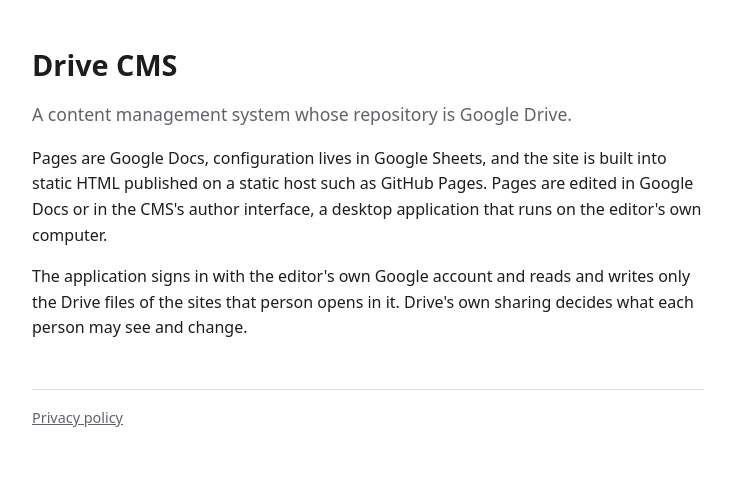
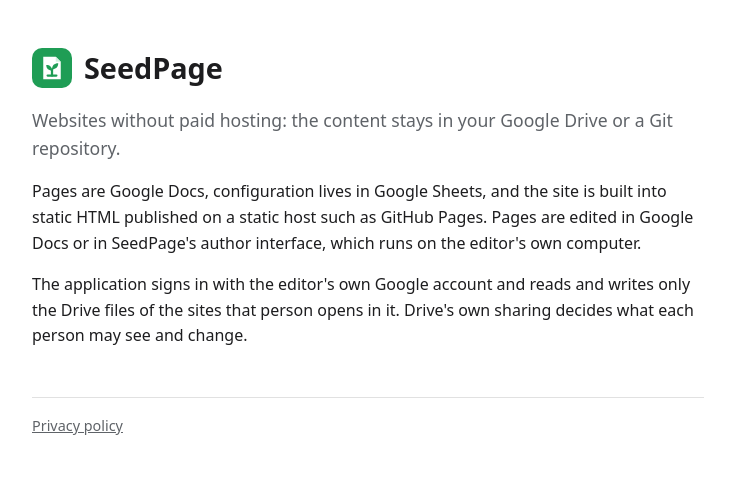
Before and after one commit to remofurlanetto/drive-cms-site, a plain HTML site: page index.html in a window 1280 px wide. Shown: the whole page, without its empty margins (272-1004 px from the left). Drawn offline with Linux system fonts and the light colour scheme.

Commit message:
Name the product SeedPage, with its logo

```diff
--- a/index.html
+++ b/index.html
@@ -3,14 +3,15 @@
 <head>
 <meta charset="utf-8">
 <meta name="viewport" content="width=device-width, initial-scale=1">
-<title>Drive CMS</title>
+<title>SeedPage</title>
+<link rel="icon" href="logo.svg" type="image/svg+xml">
 <link rel="stylesheet" href="style.css">
 </head>
 <body>
 <main>
-  <h1>Drive CMS</h1>
-  <p class="lead">A content management system whose repository is Google Drive.</p>
-  <p>Pages are Google Docs, configuration lives in Google Sheets, and the site is built into static HTML published on a static host such as GitHub Pages. Pages are edited in Google Docs or in the CMS's author interface, a desktop application that runs on the editor's own computer.</p>
+  <h1 class="brand"><img src="logo.svg" alt="" width="40" height="40">SeedPage</h1>
+  <p class="lead">Websites without paid hosting: the content stays in your Google Drive or a Git repository.</p>
+  <p>Pages are Google Docs, configuration lives in Google Sheets, and the site is built into static HTML published on a static host such as GitHub Pages. Pages are edited in Google Docs or in SeedPage's author interface, which runs on the editor's own computer.</p>
   <p>The application signs in with the editor's own Google account and reads and writes only the Drive files of the sites that person opens in it. Drive's own sharing decides what each person may see and change.</p>
   <footer><a href="privacy.html">Privacy policy</a></footer>
 </main>
--- a/style.css
+++ b/style.css
@@ -8,3 +8,5 @@ p, li { color: var(--ink); }
 .lead { color: var(--muted); font-size: 1.1rem; }
 footer { margin-top: 48px; padding-top: 16px; border-top: 1px solid var(--line); color: var(--muted); font-size: 0.9rem; }
 a { color: inherit; }
+.brand { display: flex; align-items: center; gap: 12px; }
+.brand img { flex: none; }
```
Also changed, not shown: privacy.html (+5 -4 lines), logo.svg (added).
